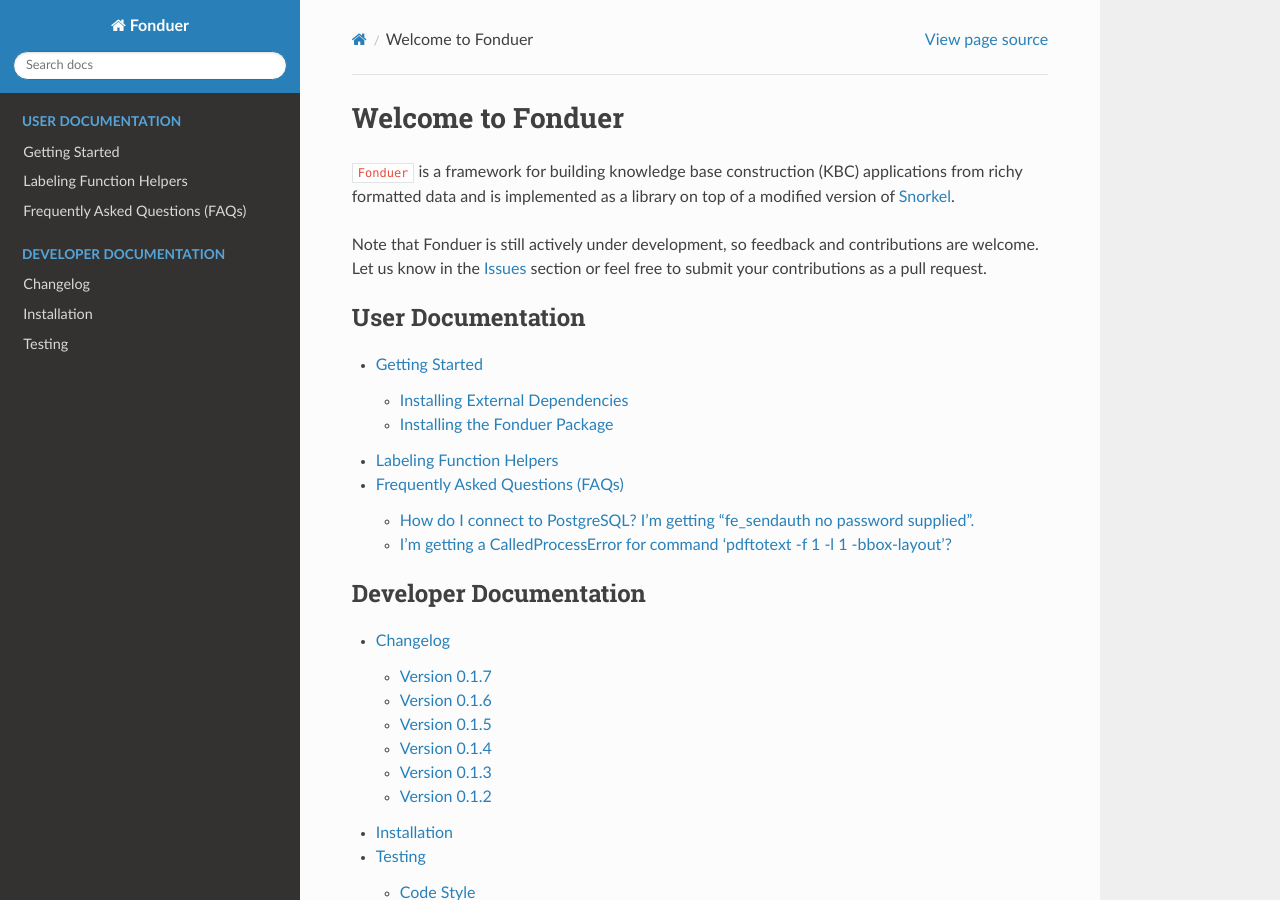
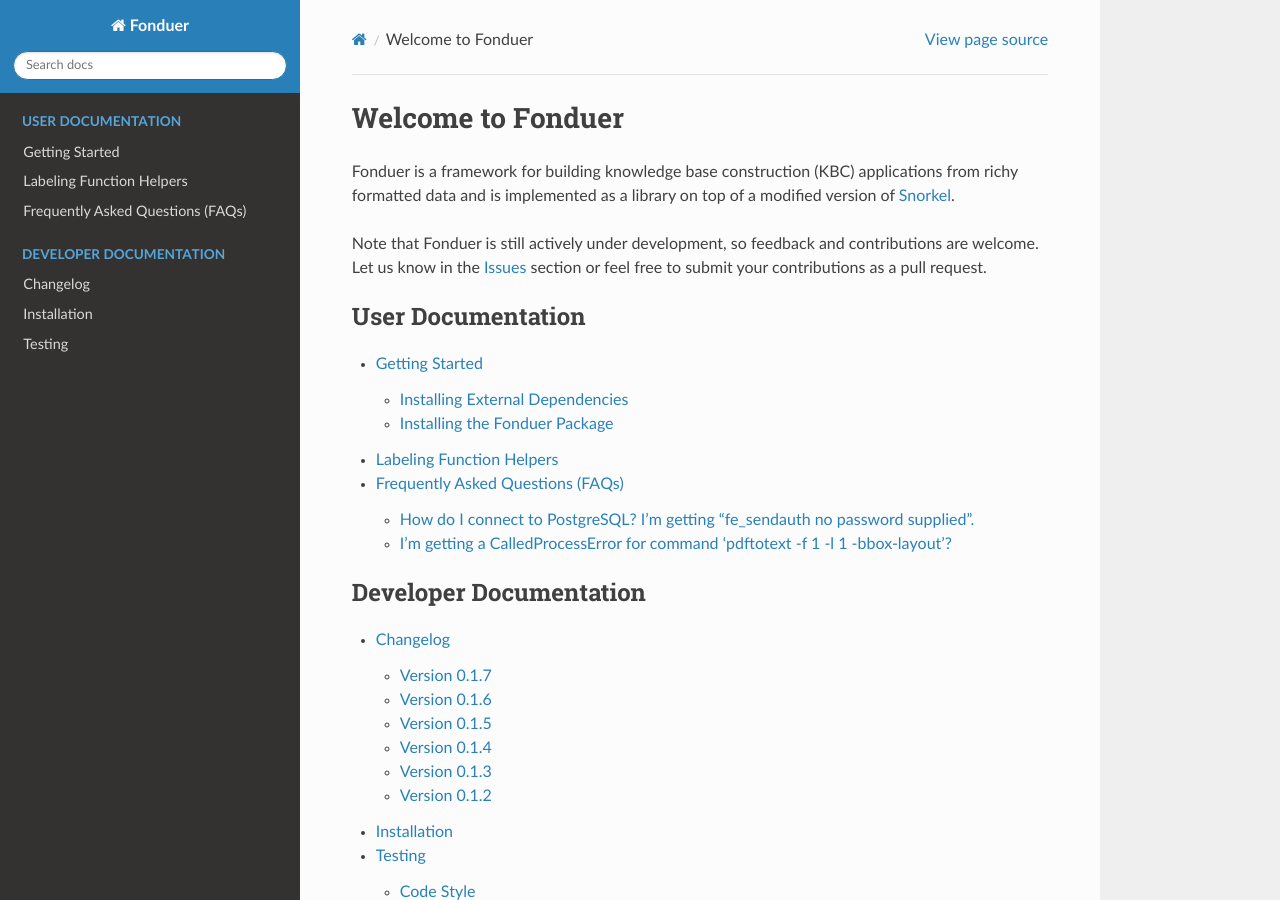
Before and after one commit to HazyResearch/fonduer, a Sphinx documentation site: the page built from docs/index.rst, in a window 1280 px wide and 900 px high. Built offline with Sphinx 7.4.7 and the Read the Docs theme 2.0.0, drawn with Linux system fonts in a browser that asks for light colours; some of the changed lines change nothing that is shown.

Commit message:
Remove comment in docs

```diff
--- a/docs/index.rst
+++ b/docs/index.rst
@@ -1,12 +1,7 @@
-.. Fonduer documentation master file, created by
-   sphinx-quickstart on Thu Mar 29 12:03:46 2018.
-   You can adapt this file completely to your liking, but it should at least
-   contain the root `toctree` directive.
-
 Welcome to Fonduer
 ==================
 
-``Fonduer`` is a framework for building knowledge base construction (KBC)
+Fonduer is a framework for building knowledge base construction (KBC)
 applications from richy formatted data and is implemented as a library on top
 of a modified version of Snorkel_.
 
```
